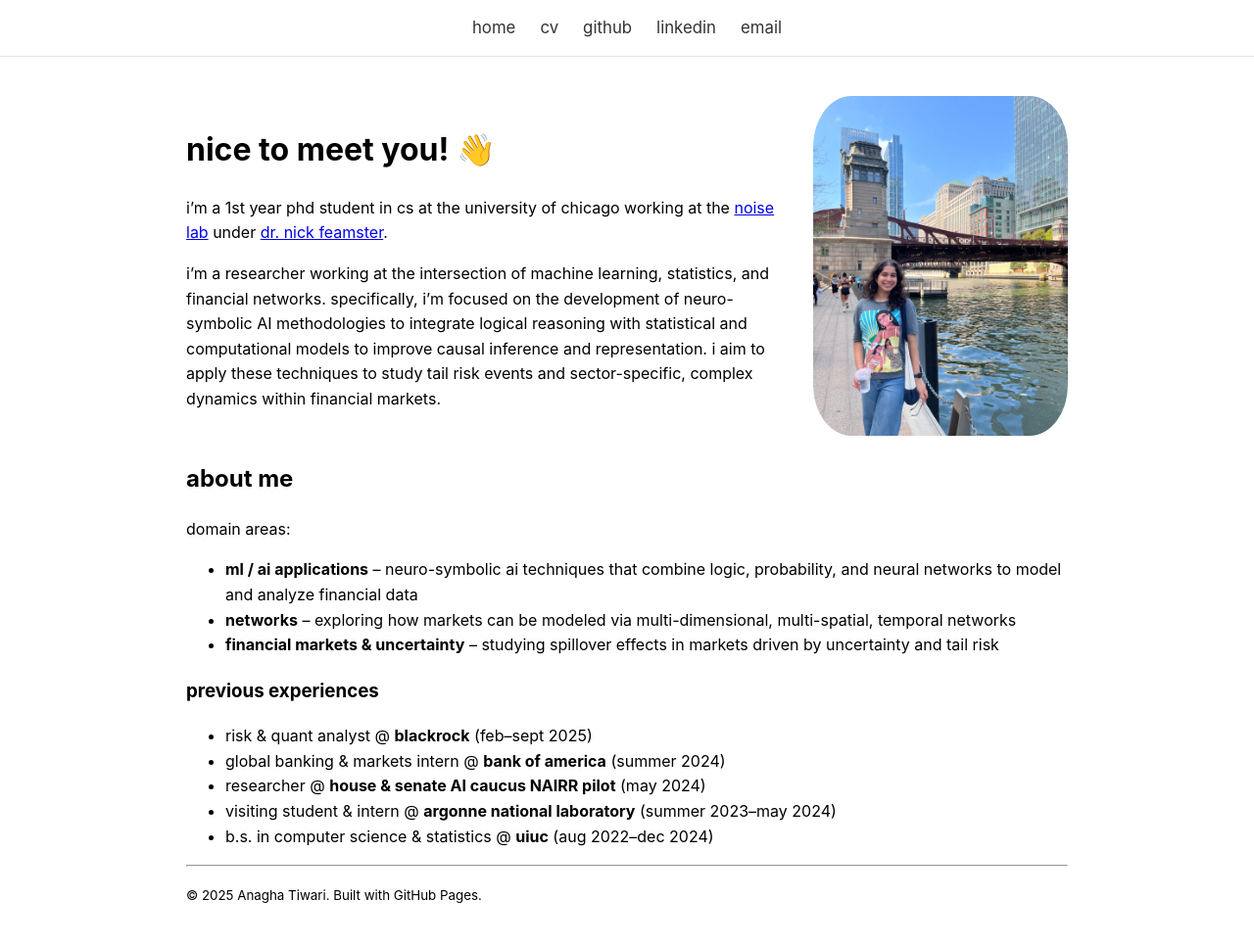
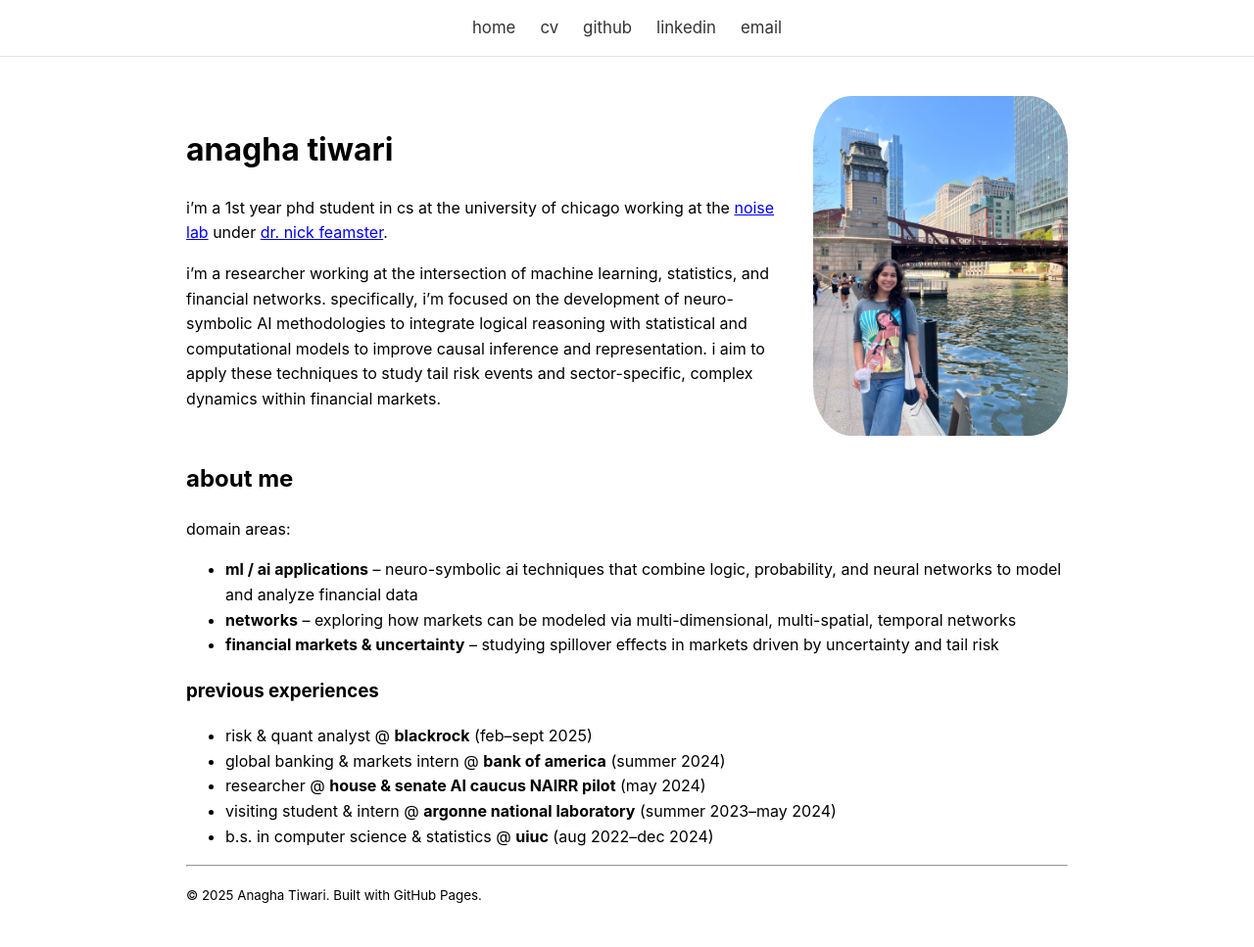
Before and after one commit to AnaghaTiwari/anaghatiwari.github.io, a Jekyll site: the page built from index.md, in a window 1280 px wide. Shown: the whole page at 98% size. Built offline with Jekyll 4.4.1, drawn with Linux system fonts in a browser that asks for light colours.

Commit message:
add name

```diff
--- a/index.md
+++ b/index.md
@@ -8,7 +8,7 @@ title: Home
 
   <div style="flex: 1;" markdown="1">
 
-# nice to meet you! 👋
+# anagha tiwari
 
 i'm a 1st year phd student in cs at the university of chicago working at the [noise lab](https://noise-lab.net) under [dr. nick feamster](https://people.cs.uchicago.edu/~feamster/).
 
```
